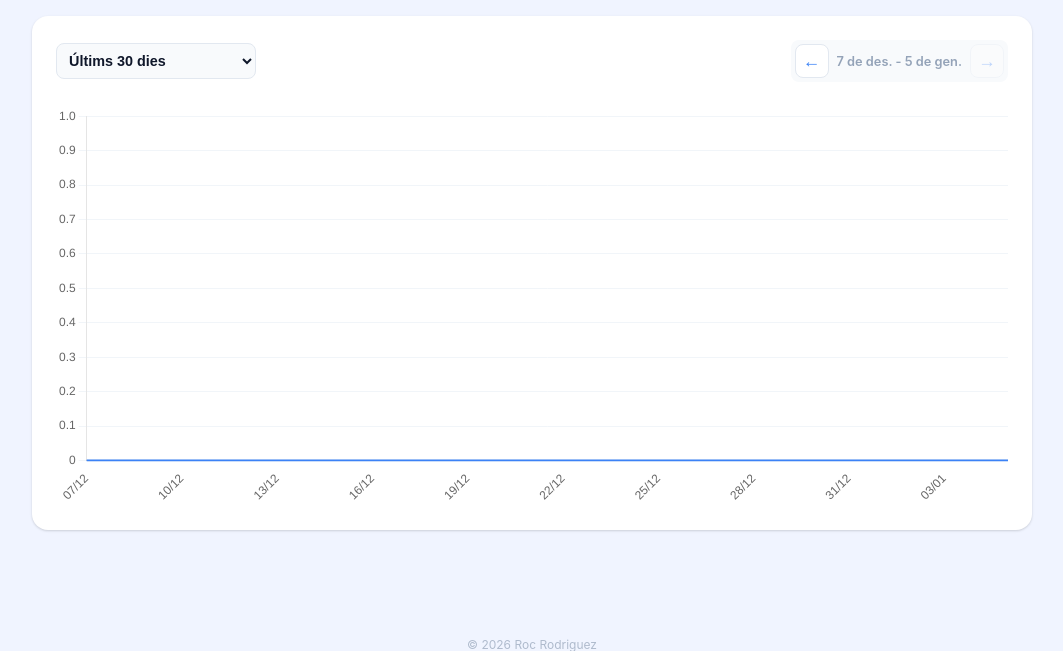
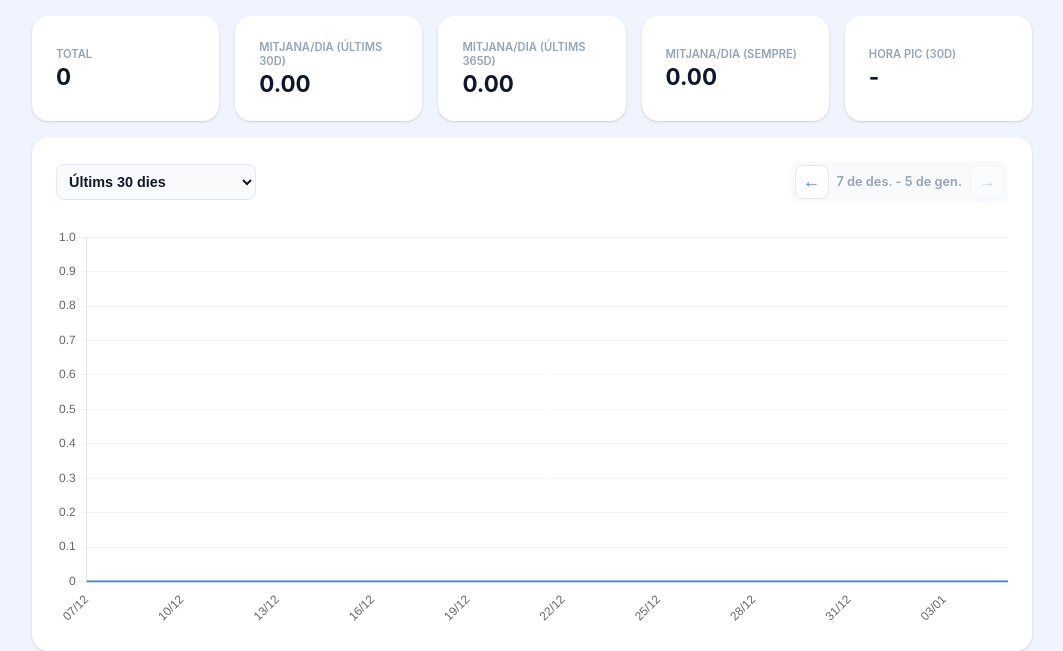
Before and after one commit to roccat1/roc_web, a Flask app: page / in a window 1280 px wide. Shown: the part 72-723 px from the top of the page, without its empty margins (108-1171 px from the left). Run offline with Flask 3, Linux system fonts and the light colour scheme; data that the repository does not hold is empty.

Commit message:
stat cards

```diff
--- a/static/js/home.js
+++ b/static/js/home.js
@@ -73,6 +73,70 @@ document.addEventListener('DOMContentLoaded', function() {
         }
         return result;
     }
+    function updateDashboardStats() {
+        const now = new Date();
+        const oneDayMs = 1000 * 60 * 60 * 24;
+
+        // 1. Total Logs
+        const totalCount = allDates.length;
+        document.getElementById('statTotal').textContent = totalCount.toLocaleString();
+
+        // Helper: Count logs within the last X days
+        function getCountInWindow(days) {
+            const cutoff = new Date(now.getTime() - (days * oneDayMs));
+            return allDates.filter(d => d >= cutoff).length;
+        }
+
+        // 2. Avg / Day (Last 30 Days)
+        const count30 = getCountInWindow(30);
+        // Changed to 2 decimals
+        document.getElementById('statAvg30').textContent = (count30 / 30).toFixed(2);
+
+        // 3. Avg / Day (Last 365 Days)
+        const count365 = getCountInWindow(365);
+        // Changed to 2 decimals
+        document.getElementById('statAvg365').textContent = (count365 / 365).toFixed(2);
+
+        // 4. Avg / Day (Ever)
+        if (timestamps.length > 0) {
+            const firstDate = new Date(Math.min(...timestamps));
+            const daysDiff = (now - firstDate) / oneDayMs;
+            const daysActive = Math.max(1, Math.floor(daysDiff));
+            // Changed to 2 decimals
+            document.getElementById('statAvgEver').textContent = (totalCount / daysActive).toFixed(2);
+        } else {
+            document.getElementById('statAvgEver').textContent = "0.00";
+        }
+
+        // 5. Peak Hour (Last 30 Days Only)
+        const cutoff30 = new Date(now.getTime() - (30 * oneDayMs));
+        const logsLast30 = allDates.filter(d => d >= cutoff30);
+
+        if (logsLast30.length > 0) {
+            const hourCounts = {};
+            logsLast30.forEach(d => {
+                const hour = d.getHours(); // Local time
+                hourCounts[hour] = (hourCounts[hour] || 0) + 1;
+            });
+
+            // Find the hour with the highest count
+            let maxHour = 0;
+            let maxCount = 0;
+            for (const [hour, count] of Object.entries(hourCounts)) {
+                if (count > maxCount) {
+                    maxCount = count;
+                    maxHour = hour;
+                }
+            }
+            // Format as "09:00"
+            const hourStr = maxHour.toString().padStart(2, '0');
+            document.getElementById('statPeakHour').textContent = `${hourStr}:00`;
+        } else {
+            document.getElementById('statPeakHour').textContent = "-";
+        }
+    }
+
+    updateDashboardStats();
 
     // --- 3. DATA LOGIC ENGINE ---
     let myChart = null;
--- a/templates/home.html
+++ b/templates/home.html
@@ -18,7 +18,32 @@
             <p class="date">Carregant...</p>
         </header>
 
+        <section class="stats-grid">
+            <div class="card stat-card">
+                <h3>Total</h3>
+                <p class="number" id="statTotal">-</p>
+            </div>
 
+            <div class="card stat-card">
+                <h3>Mitjana/dia (Últims 30d)</h3>
+                <p class="number" id="statAvg30">-</p>
+            </div>
+
+            <div class="card stat-card">
+                <h3>Mitjana/dia (Últims 365d)</h3>
+                <p class="number" id="statAvg365">-</p>
+            </div>
+
+            <div class="card stat-card">
+                <h3>Mitjana/dia (Sempre)</h3>
+                <p class="number" id="statAvgEver">-</p>
+            </div>
+
+            <div class="card stat-card">
+                <h3>Hora Pic (30d)</h3>
+                <p class="number" id="statPeakHour">-</p>
+            </div>
+        </section>
 
         <section class="card chart-section">
             <div class="chart-header">
```
